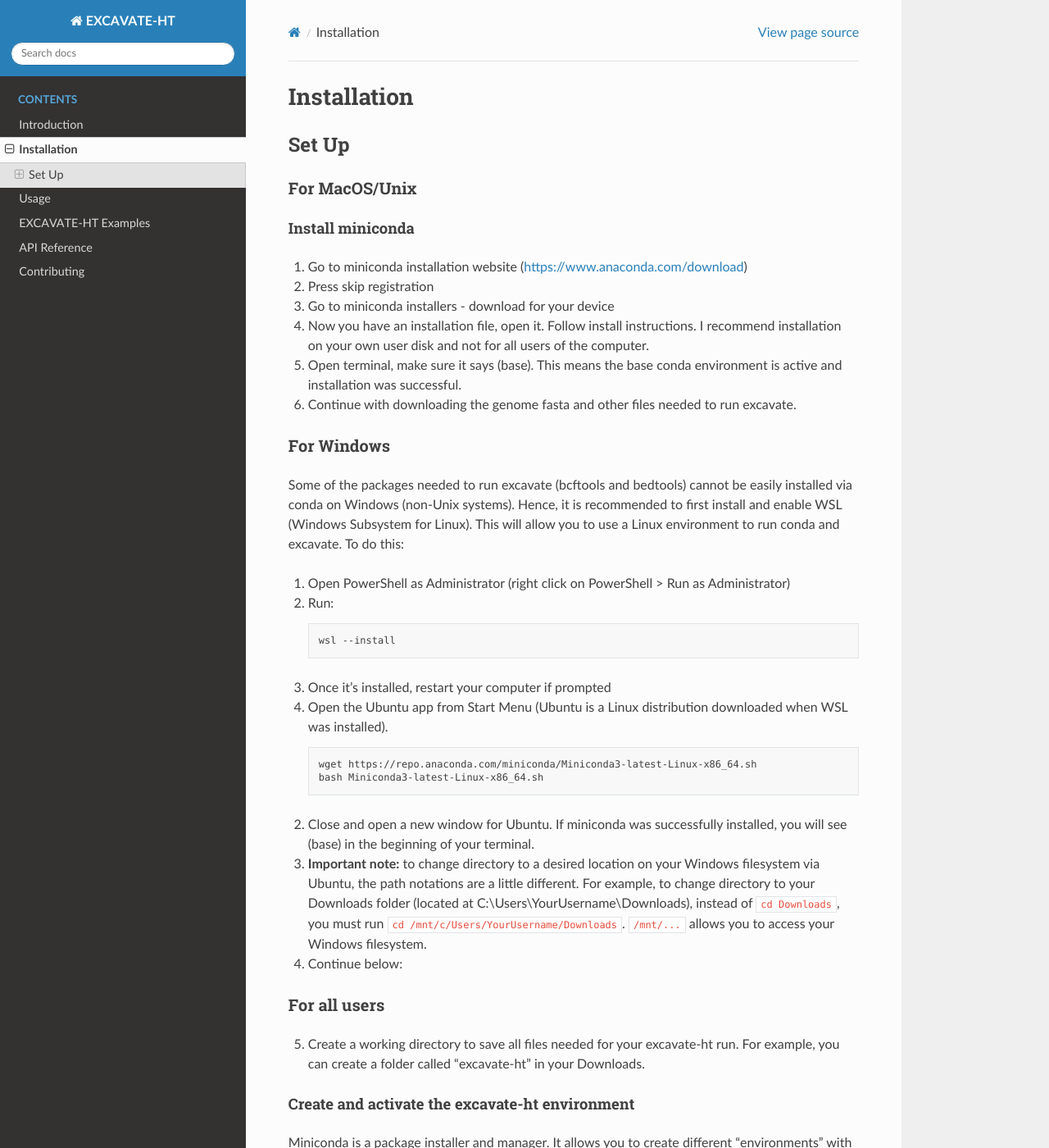
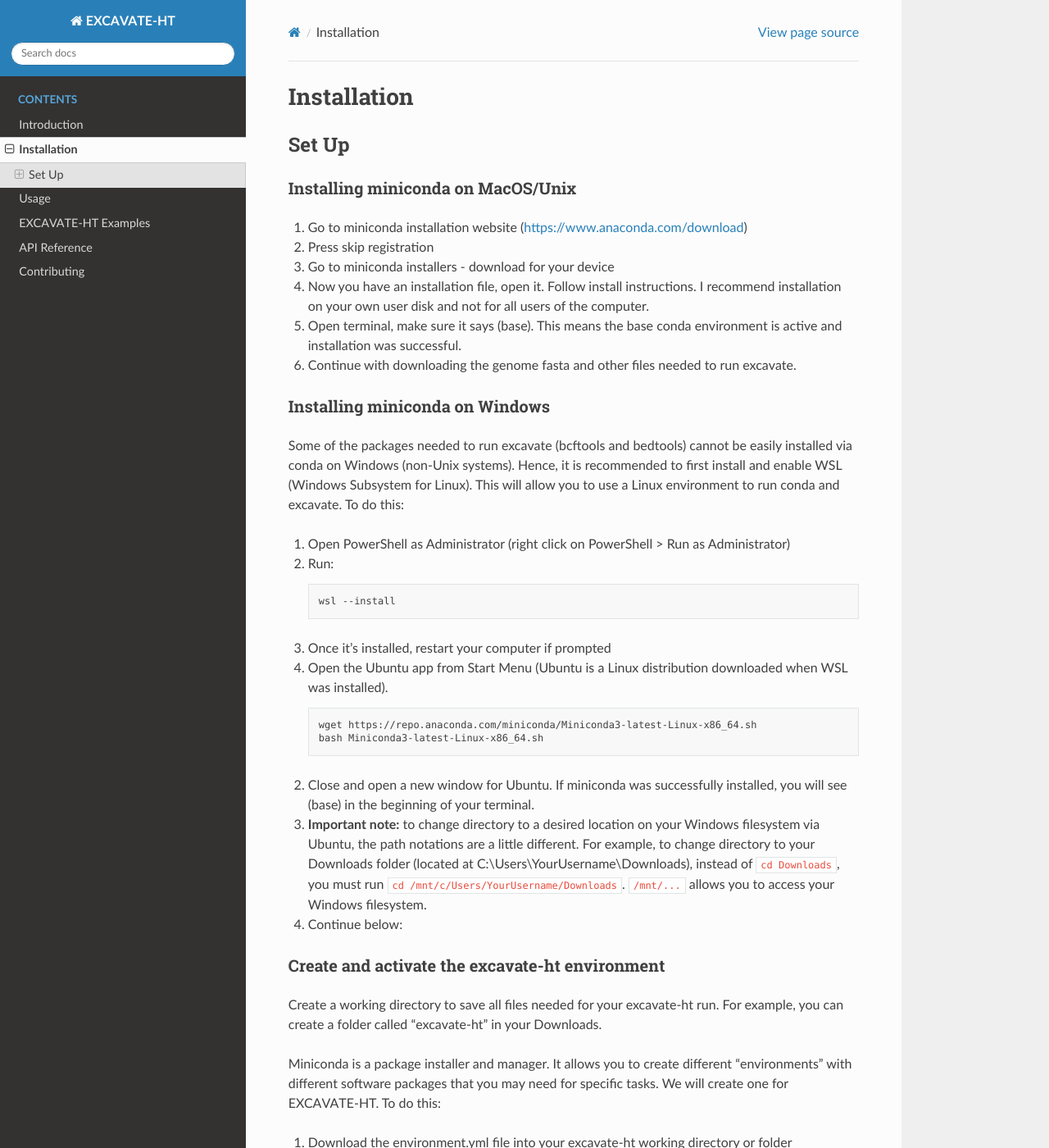
Before and after one commit to akshitasax/EXCAVATE-HT, a Sphinx documentation site: the page built from docs/installation.rst, in a window 1280 px wide and 1400 px high. Shown: the whole window at 82% size. Built offline with Sphinx 7.4.7 and the Read the Docs theme 3.1.0, drawn with Linux system fonts in a browser that asks for light colours.

Commit message:
changing headings

```diff
--- a/docs/installation.rst
+++ b/docs/installation.rst
@@ -2,13 +2,10 @@ Installation
 ============
 
 Set Up
---------------
+------
 
-For MacOS/Unix
-~~~~~~~~~~~~~~~~
-
-Install miniconda
-.................
+Installing miniconda on MacOS/Unix
+..................................
 
 1. Go to miniconda installation website (https://www.anaconda.com/download)
 2. Press skip registration
@@ -17,8 +14,8 @@ Install miniconda
 5. Open terminal, make sure it says (base). This means the base conda environment is active and installation was successful.
 6. Continue with downloading the genome fasta and other files needed to run excavate.
 
-For Windows
-~~~~~~~~~~~
+Installing miniconda on Windows
+..................................
 
 Some of the packages needed to run excavate (bcftools and bedtools) cannot be easily installed via conda on Windows (non-Unix systems). Hence, it is recommended to first install and enable WSL (Windows Subsystem for Linux). This will allow you to use a Linux environment to run conda and excavate. To do this:
 
@@ -45,13 +42,10 @@ Some of the packages needed to run excavate (bcftools and bedtools) cannot be ea
 
 4. Continue below:
 
-For all users
-~~~~~~~~~~~~~
-
-5. Create a working directory to save all files needed for your excavate-ht run. For example, you can create a folder called "excavate-ht" in your Downloads.
-
 Create and activate the excavate-ht environment
 ...............................................
+
+Create a working directory to save all files needed for your excavate-ht run. For example, you can create a folder called "excavate-ht" in your Downloads.
 
 Miniconda is a package installer and manager. It allows you to create different "environments" with different software packages that you may need for specific tasks. We will create one for EXCAVATE-HT. To do this:
 
```
